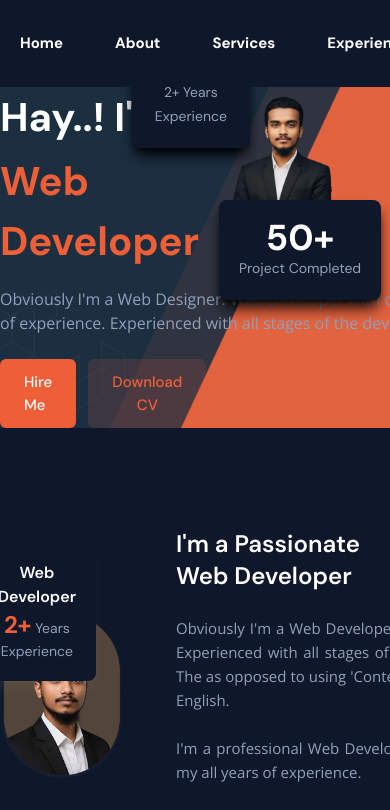
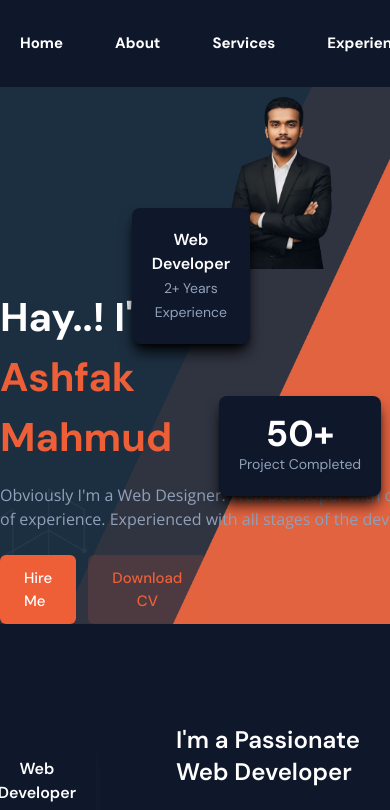
Before and after one commit to ashfakmahmuddev/ashfak_portfolio, a React (Vite) app: page / in a window 390 px wide. Shown: the top 810 px of the page. Built offline with nearby package versions, Linux system fonts and the light colour scheme.

Commit message:
Update Banner component to display full name and adjust padding styles

```diff
--- a/src/App.css
+++ b/src/App.css
@@ -7,5 +7,5 @@
 }
 
 html {
-  scroll-behavior: smooth; /* smooth scrolling চালু */
+  scroll-behavior: smooth;
 }
--- a/src/components/layouts/Banner.jsx
+++ b/src/components/layouts/Banner.jsx
@@ -10,10 +10,10 @@ const Banner = () => {
     <div className="bg-[url('/src/assets/banner2.png')] bg-no-repeat bg-cover bg-center font-DMSans">
       <Container>
         <div className="grid grid-cols-2 gap-x-8 justify-between">
-          <div className="md:pt-50">
+          <div className="pt-50">
             <div className="text-[40px] font-bold">
-              <h4 className="text-white pb-1">Hay..! I'm</h4>
-              <h1 className="text-primary">Web Developer</h1>
+              <h4 className="text-white">Hay..! I'm</h4>
+              <h1 className="text-primary">Ashfak Mahmud</h1>
             </div>
             <p className="w-120 text-[#90A1B9] text-base font-openSans pt-4">
               Obviously I'm a Web Designer. Web Developer with over 7 years of
```
